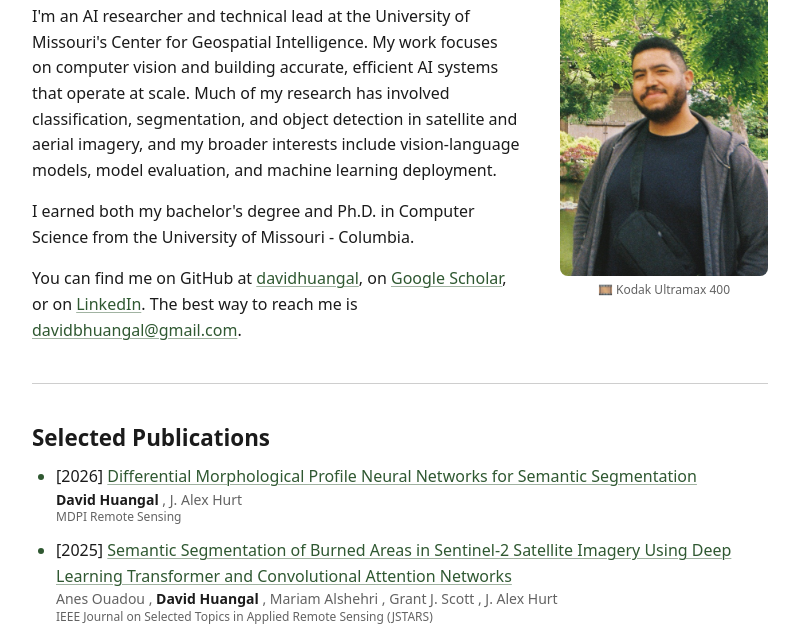
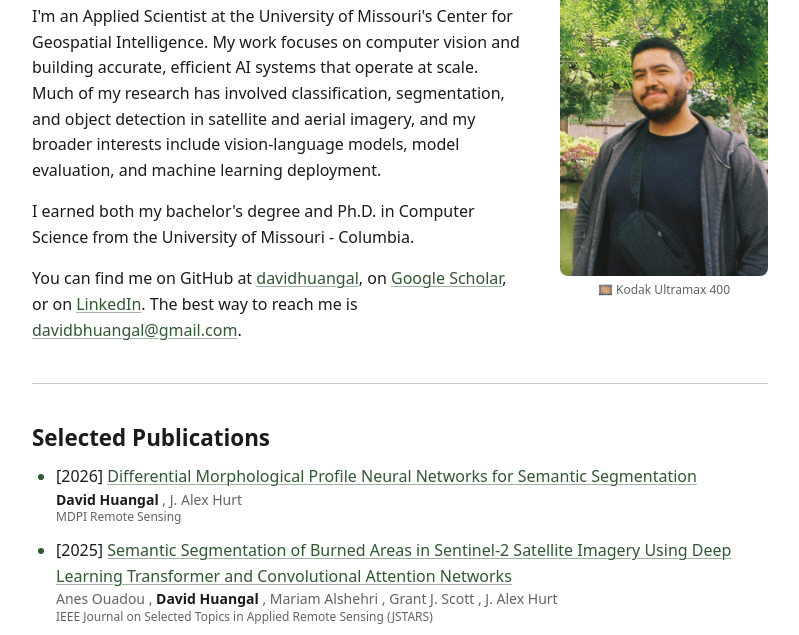
Before and after one commit to davidhuangal/davidhuangal.github.io, an Astro site: page / in a window 1280 px wide. Shown: the part 128-763 px from the top of the page, without its empty margins (240-1039 px from the left). Built offline with nearby package versions, Linux system fonts and the light colour scheme; Astro itself is replaced by a stand-in of ours.

Commit message:
fix: set title to applied scientist (#20)

```diff
--- a/src/pages/index.astro
+++ b/src/pages/index.astro
@@ -20,7 +20,7 @@ const personSchema = {
   name: 'David Huangal',
   url: 'https://davidhuangal.github.io/',
   image: new URL(portrait.src, Astro.site).href,
-  jobTitle: 'AI Researcher and Technical Lead',
+  jobTitle: 'Applied Scientist',
   worksFor: {
     '@type': 'Organization',
     name: "University of Missouri Center for Geospatial Intelligence",
@@ -41,7 +41,7 @@ const personSchema = {
 
 <Base
   title="David Huangal"
-  description="David Huangal — AI researcher and technical lead at the University of Missouri's Center for Geospatial Intelligence. Paper notes, publications, and projects on semantic segmentation and remote sensing."
+  description="David Huangal - Applied Scientist at the University of Missouri's Center for Geospatial Intelligence. Paper notes, publications, and projects on semantic segmentation and remote sensing."
 >
   <script type="application/ld+json" set:html={JSON.stringify(personSchema)} is:inline />
   <section class="intro">
@@ -59,7 +59,7 @@ const personSchema = {
     <div class="intro-text">
       <h1>David Huangal</h1>
       <p>
-        I'm an AI researcher and technical lead at the University of Missouri's Center for
+        I'm an Applied Scientist at the University of Missouri's Center for
         Geospatial Intelligence. My work focuses on computer vision and building accurate,
         efficient AI systems that operate at scale. Much of my research has involved classification,
         segmentation, and object detection in satellite and aerial imagery, and
```
